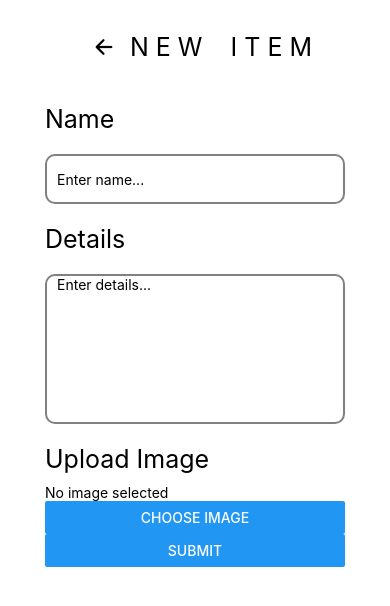
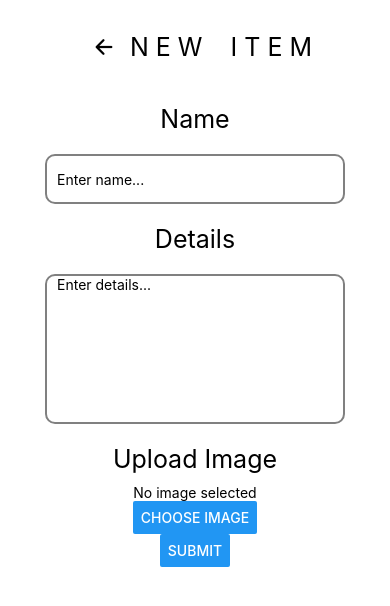
Before and after one commit to AnirudhArrepu/DW_tut_ReactNative, a React Native app in the folder myDump/: screen / in a window 390 px wide. Shown: the top 606 px of the page. Built offline with nearby package versions, Linux system fonts and the light colour scheme.

Commit message:
updated inputform.js

```diff
--- a/myDump/App.js
+++ b/myDump/App.js
@@ -15,6 +15,5 @@ const styles = StyleSheet.create({
     flex: 1,
     backgroundColor: '#fff',
     alignItems: 'center',
-    justifyContent: 'center',
   },
 });
--- a/myDump/components/inputForm.js
+++ b/myDump/components/inputForm.js
@@ -93,6 +93,11 @@ const styles = StyleSheet.create({
     justifyContent: 'center',
     padding: 20,
   },
+  container:{
+    alignContent: 'center',
+    alignItems: 'center',
+    justifyContent: 'center'
+  },
   container2:{
     flexDirection: 'row',
     // alignItems: 'flex-start',
```
